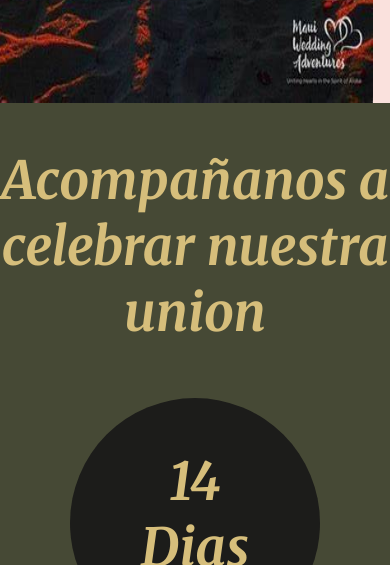
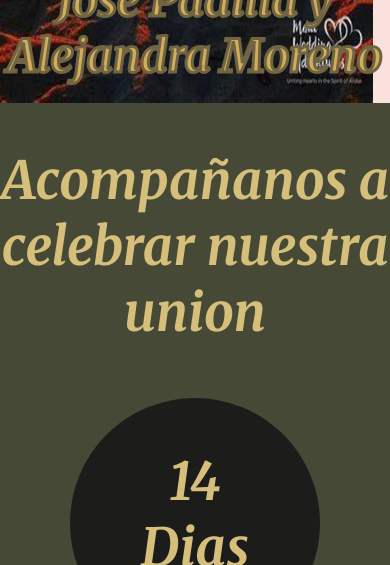
Before and after one commit to CEPGDEV/proyecto-b, a plain HTML site: page index.html in a window 390 px wide. Shown: the part 741-1306 px from the top of the page. Drawn offline with nearby package versions, Linux system fonts and the light colour scheme.

Commit message:
Update style.css

```diff
--- a/css/style.css
+++ b/css/style.css
@@ -353,7 +353,7 @@ background: linear-gradient(180deg, rgba(182,150,85,1) 22%, rgba(209,174,90,1) 5
         margin-top: auto;
     }
     header #dos{
-        margin-top: 300px;
+        margin-top: 600px;
     }
     #countdown{
         font-size: 35px;
```
